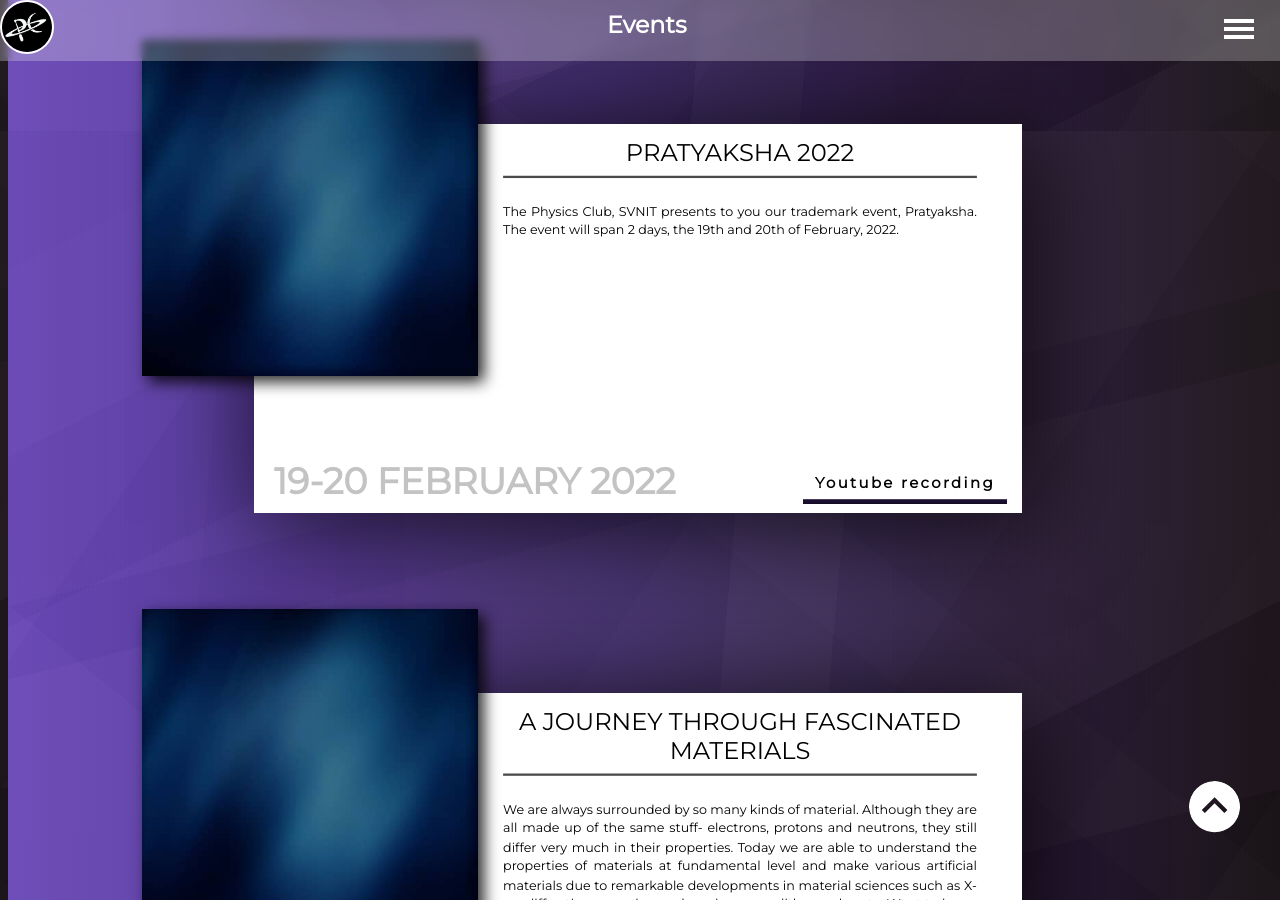
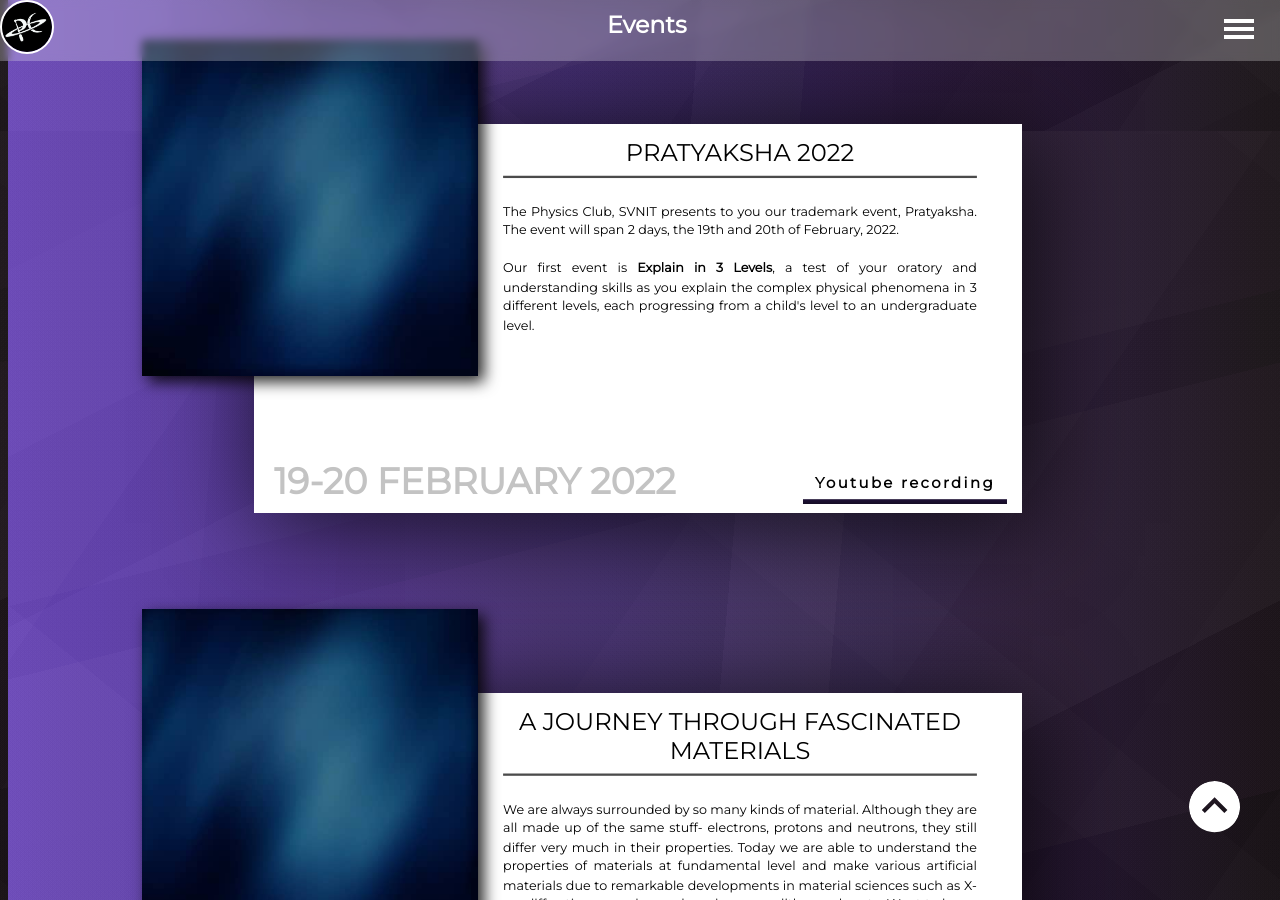
Before and after one commit to PhysicsClubSVNIT/PhysicsClubSVNIT.github.io, a Jekyll site: the page built from events.html, in a window 1280 px wide and 900 px high, scrolled down 767 px. Built offline with Jekyll 4.4.1, drawn with Linux system fonts in a browser that asks for light colours; some web fonts are replaced.

Commit message:
i hate this mess

```diff
--- a/_data/events.json
+++ b/_data/events.json
@@ -21,7 +21,7 @@
 		"name": "Pratyaksha 2022",
 		"date": "19-20 February 2022",
 		"poster": "190222",
-		"descr": "The Physics Club, SVNIT presents to you our trademark event, Pratyaksha. The event will span 2 days, the 19th and 20th of February, 2022.",
+		"descr": "The Physics Club, SVNIT presents to you our trademark event, Pratyaksha. The event will span 2 days, the 19th and 20th of February, 2022. <br><br> Our first event is <b>Explain in 3 Levels</b>, a test of your oratory and understanding skills as you explain the complex physical phenomena in 3 different levels, each progressing from a child's level to an undergraduate level.",
 		"youtube": "https://youtu.be/2uhgzFLVGj0"
 	},
 
```
